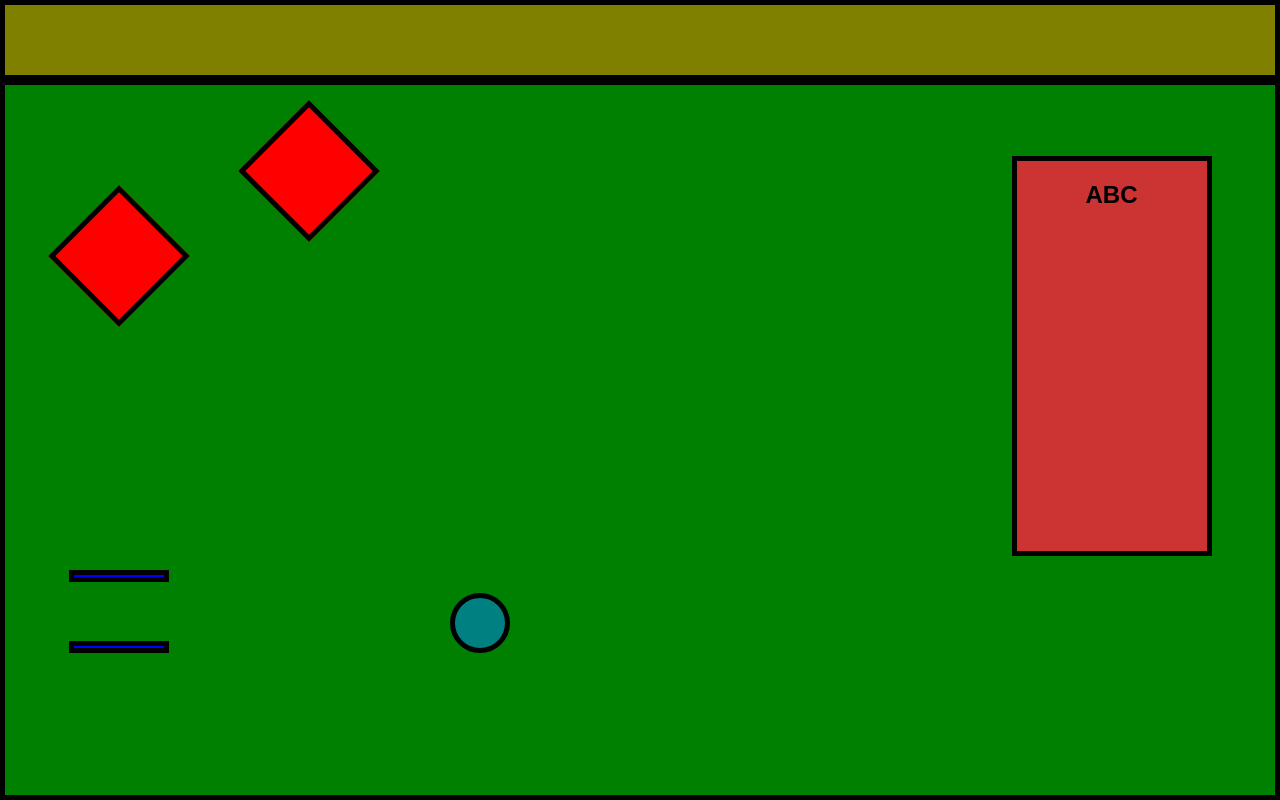
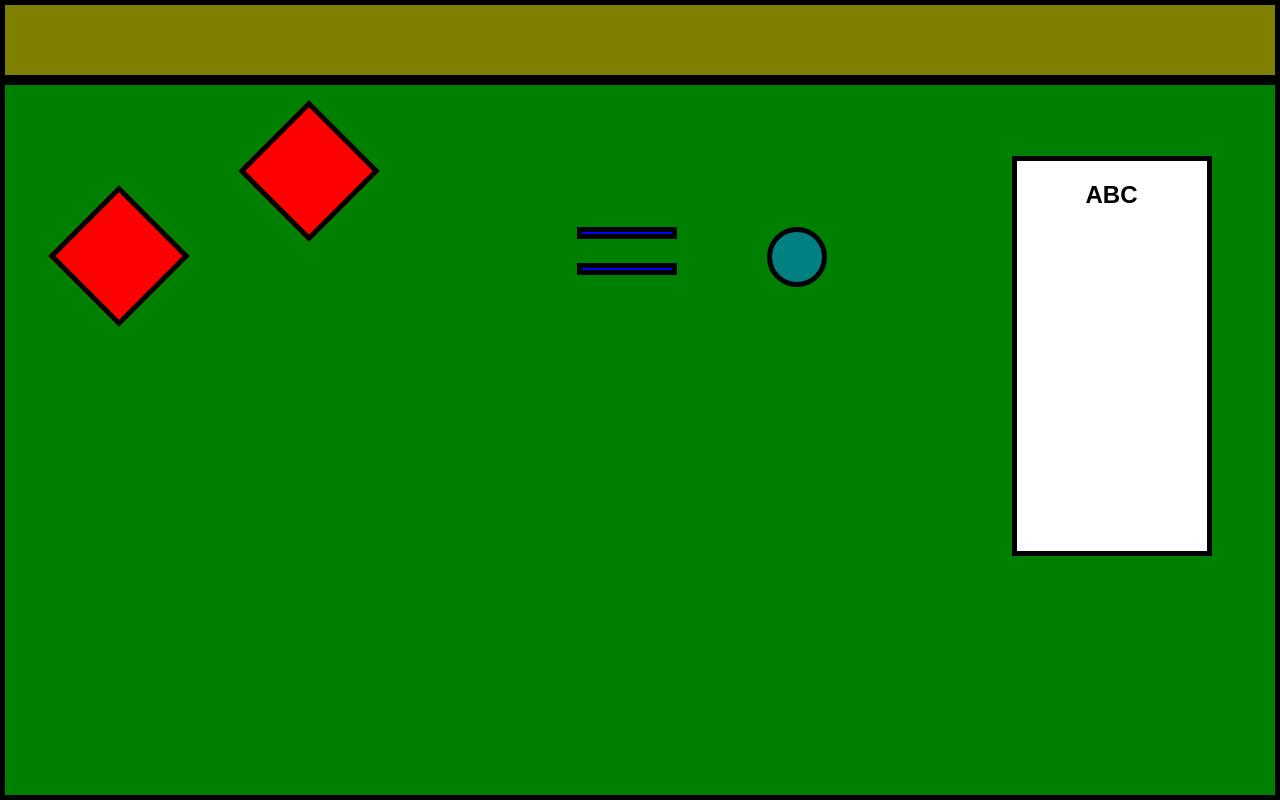
Before and after one commit to Amelia6554/RoomDesign, a plain HTML site: page index.html in a window 1280 px wide. Drawn offline with Linux system fonts and the light colour scheme.

Commit message:
Change layout for mid-range resolutions and  high resolutions using @media

```diff
--- a/index.html
+++ b/index.html
@@ -16,7 +16,7 @@
         <div class="bar b2"></div>
 
         <div class="circle"></div>
-        <div class="side-panel">ABC</div>
+        <div class="rectangle">ABC</div>
     </main>
 </body>
 </html>
--- a/style.css
+++ b/style.css
@@ -16,7 +16,7 @@ body, html {
   overflow: hidden;
 }
 
-.shape, .side-panel, .top-bar, .room, .diamond, .bar, .circle, .side-panel {
+.shape, .rectangle, .top-bar, .room, .diamond, .bar, .circle {
     border: 5px solid black;
     transition: all 0.5s ease-in-out;
 }
@@ -53,8 +53,8 @@ body, html {
     left: 5%;
 }
 
-.b1 {bottom: 30%}
-.b2 {bottom: 20%}
+.b1 {top: 40%}
+.b2 {top: 45%}
 
 .circle{
     position: absolute;
@@ -62,11 +62,11 @@ body, html {
     height: var(--circle-size);
     background-color: #008080;
     border-radius: 50%;
-    bottom: 20%;
-    left: 35%;
+    top: 40%;
+    left: 30%;
 }
 
-.side-panel {
+.rectangle {
     position: absolute;
     right: 5%;
     top: 10%;
@@ -86,19 +86,26 @@ body, html {
 /* Resolutions */
 
 @media (max-width: 582px) {
-    .side-panel {
+    .rectangle {
         background-color: #0000ff;
-        position: absolute;
         bottom: 2%;
-        right: auto;
         left: 5%;
         top: auto;
     }
-    .bar  { left: 5%; }
-    .b1   { bottom: 60%; }
-    .b2   { bottom: 55%; }
+}
+
+@media (min-width: 901px) {
+    .rectangle {
+        background-color: #ffffff;
+    }
+    .bar {
+        left: 45%;
+    }
+    .b1  { top: 20%; }
+    .b2  { top: 25%; }
+
     .circle {
-        bottom: 55%;
-        left: 35%;
+        top: 20%;
+        left: 60%;
     }
 }
```
